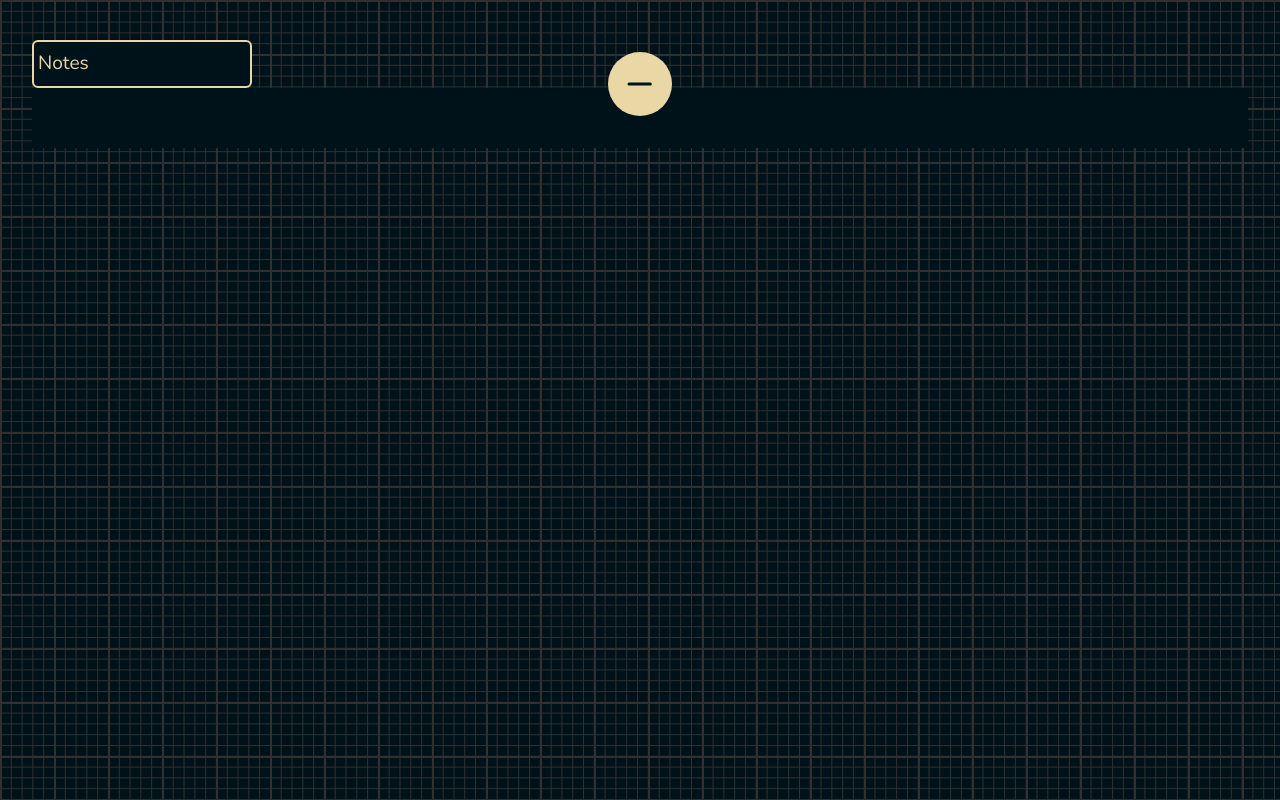
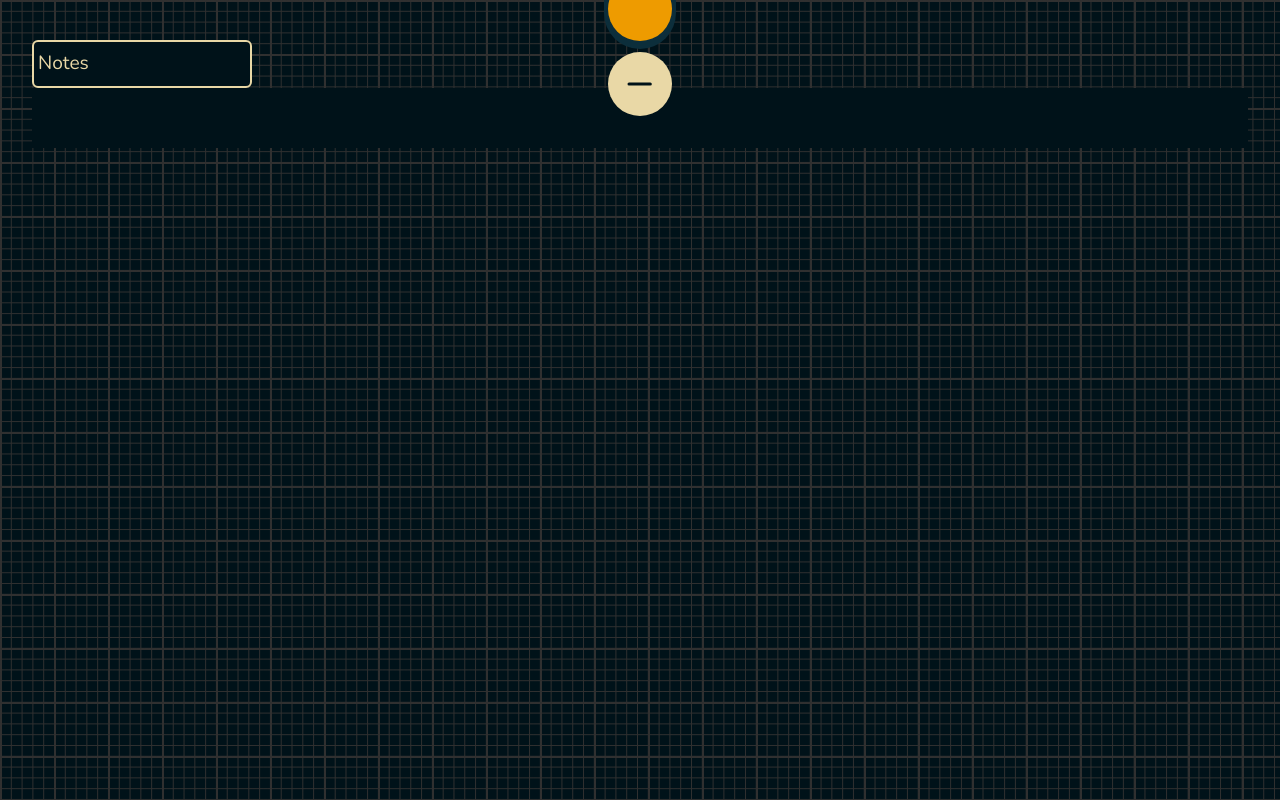
Before and after one commit to carjuan/brainblox-client, a React (Vite) app: page /workspaces in a window 1280 px wide. Both pictures are taken after a click on the button "open notes palette". Built offline with nearby package versions, Linux system fonts and the light colour scheme.

Commit message:
add notes palette options

```diff
--- a/src/components/NotesMenu/index.tsx
+++ b/src/components/NotesMenu/index.tsx
@@ -1,10 +1,16 @@
 import './NotesMenu.scss';
+import NotesPalette from '../NotesPalette';
 import NotesPaletteToggler from '../NotesPaletteToggler';
 import { useState } from 'react';
+
 export default function NotesMenu() {
+  const [isHidden, setIsHidden] = useState<boolean>(true);
   const [shouldAnimate, setShouldAnimate] = useState<boolean>(false);
 
   const togglePaletteMenu = () => {
+    setIsHidden((wasHidden: boolean): boolean => {
+      return !wasHidden;
+    });
     setShouldAnimate((shouldAnimate: boolean): boolean => !shouldAnimate);
   };
 
@@ -12,6 +18,7 @@ export default function NotesMenu() {
     <section className="menu">
       <h2 className="visually-hidden">Notes Menu</h2>
       <div className="menu__wrapper">
+        <NotesPalette isHidden={isHidden} />
         <NotesPaletteToggler
           shouldAnimate={shouldAnimate}
           togglePalette={togglePaletteMenu}
--- /dev/null
+++ b/src/components/NotesPalette/NotesPalette.scss
@@ -0,0 +1,46 @@
+@use '../../styles/util' as u;
+.notes-palette {
+  $np: &;
+  $_items-row-gap: u.rem(8);
+  --palette-items-row-gap: #{u.rem(8)};
+
+  // adjust this number to your requirements if adding another <NotesPaletteItem /> component
+  --number-of-notes: 5;
+
+  --notes-palette-item-height: 64px;
+  --base-height: calc(
+    var(--notes-palette-item-height) * var(--number-of-notes)
+  );
+  --palette-radius: #{u.rem(50)};
+  --pelette-items-row-gap: #{u.rem(8)};
+  --palette-height: calc(
+    var(--notes-palette-item-height) * var(--number-of-notes) +
+      var(--palette-items-row-gap) * 4 + 16px
+  );
+  --palette-timing-function: cubic-bezier(0.45, 0.58, 0.69, 1.58);
+  position: absolute;
+  left: 50%;
+  width: min-content;
+  top: calc((0px - var(--base-height)) - 145%);
+  max-height: var(--palette-height);
+  padding-block: u.rem(8);
+  padding-inline: u.rem(4);
+  background-color: var(--clr-bg-palette-options);
+  transform: translateX(-50%);
+  border-top-left-radius: 50px;
+  border-top-right-radius: var(--palette-radius);
+  border-bottom-left-radius: var(--palette-radius);
+  border-bottom-right-radius: var(--palette-radius);
+  transition:
+    max-height 0.5s var(--palette-timing-function),
+    top 0.5s var(--palette-timing-function),
+    opacity 0.4s var(--palette-timing-function);
+  @include u.vertical-items(#{$_items-row-gap});
+  &--hidden {
+    @extend #{$np};
+    max-height: 0;
+    top: -40%;
+    overflow: hidden;
+    opacity: 0;
+  }
+}
--- /dev/null
+++ b/src/components/NotesPalette/index.tsx
@@ -0,0 +1,18 @@
+import './NotesPalette.scss';
+import NotesPaletteItem from '../NotesPaletteItem';
+
+interface NotesPaletteProps {
+  isHidden: boolean;
+}
+
+export default function NotesPalette({ isHidden }: NotesPaletteProps) {
+  return (
+    <div className={`notes-palette${isHidden ? '--hidden' : ''}`}>
+      <NotesPaletteItem variant="ocean" />
+      <NotesPaletteItem variant="teal" />
+      <NotesPaletteItem variant="mint" />
+      <NotesPaletteItem variant="sand" />
+      <NotesPaletteItem variant="golden" />
+    </div>
+  );
+}
--- /dev/null
+++ b/src/components/NotesPaletteItem/NotesPaletteItem.scss
@@ -0,0 +1,31 @@
+@use '../../styles/util' as u;
+
+.palette-item {
+  $pi: &;
+  width: u.rem(64);
+  height: u.rem(64);
+  border-radius: 50%;
+  border: none;
+  cursor: pointer;
+
+  &--ocean {
+    @extend #{$pi};
+    background-color: var(--clr-ocean-blue);
+  }
+  &--teal {
+    @extend #{$pi};
+    background-color: var(--clr-teal-lagoon);
+  }
+  &--mint {
+    @extend #{$pi};
+    background-color: var(--clr-mint-whisper);
+  }
+  &--sand {
+    @extend #{$pi};
+    background-color: var(--clr-dark-50);
+  }
+  &--golden {
+    @extend #{$pi};
+    background-color: var(--clr-golden-glow);
+  }
+}
--- /dev/null
+++ b/src/components/NotesPaletteItem/index.tsx
@@ -0,0 +1,8 @@
+import './NotesPaletteItem.scss';
+
+interface NotesPaletteItemProps {
+  variant: 'ocean' | 'teal' | 'mint' | 'sand' | 'golden';
+}
+export default function NotesPaletteItem({ variant }: NotesPaletteItemProps) {
+  return <button className={`palette-item--${variant}`}></button>;
+}
--- /dev/null
+++ b/src/styles/globals/_btn.scss
@@ -0,0 +1,7 @@
+@use '../util' as u;
+.btn {
+  border: none;
+  cursor: pointer;
+  background-color: var(--clr-bb-light);
+  border: 2px solid var(--clr-bb-dark);
+}
--- a/src/styles/globals/_colors.scss
+++ b/src/styles/globals/_colors.scss
@@ -5,6 +5,11 @@
   --clr-dark-200: hsla(0, 0%, 18.8%, 1);
   --clr-dark-50: hsla(44.8, 60.4%, 78.2%, 1);
   --clr-orange-400: hsla(39.1, 100%, 46.7%, 1);
+  --clr-ocean-blue: #005f73;
+  --clr-ocean-light: hsl(196.6, 66.2%, 13.9%);
+  --clr-teal-lagoon: #0a9396;
+  --clr-mint-whisper: #94d2bd;
+  --clr-golden-glow: #ee9b00;
 
   // BRAINBLOX PRIMARY
   --clr-bb-dark: var(--clr-dark-700);
@@ -22,6 +27,7 @@
   // BACKGROUND
   --clr-bg-main: var(--clr-bb-pattern-grid);
   --clr-bg-option-select: var(--clr-dark-500);
+  --clr-bg-palette-options: var(--clr-ocean-light);
 
   // TEXT
   --clr-txt-dark: var(--clr-bb-dark);
```
Also changed, not shown: src/styles/globals/_index.scss (+4 -3 lines).
